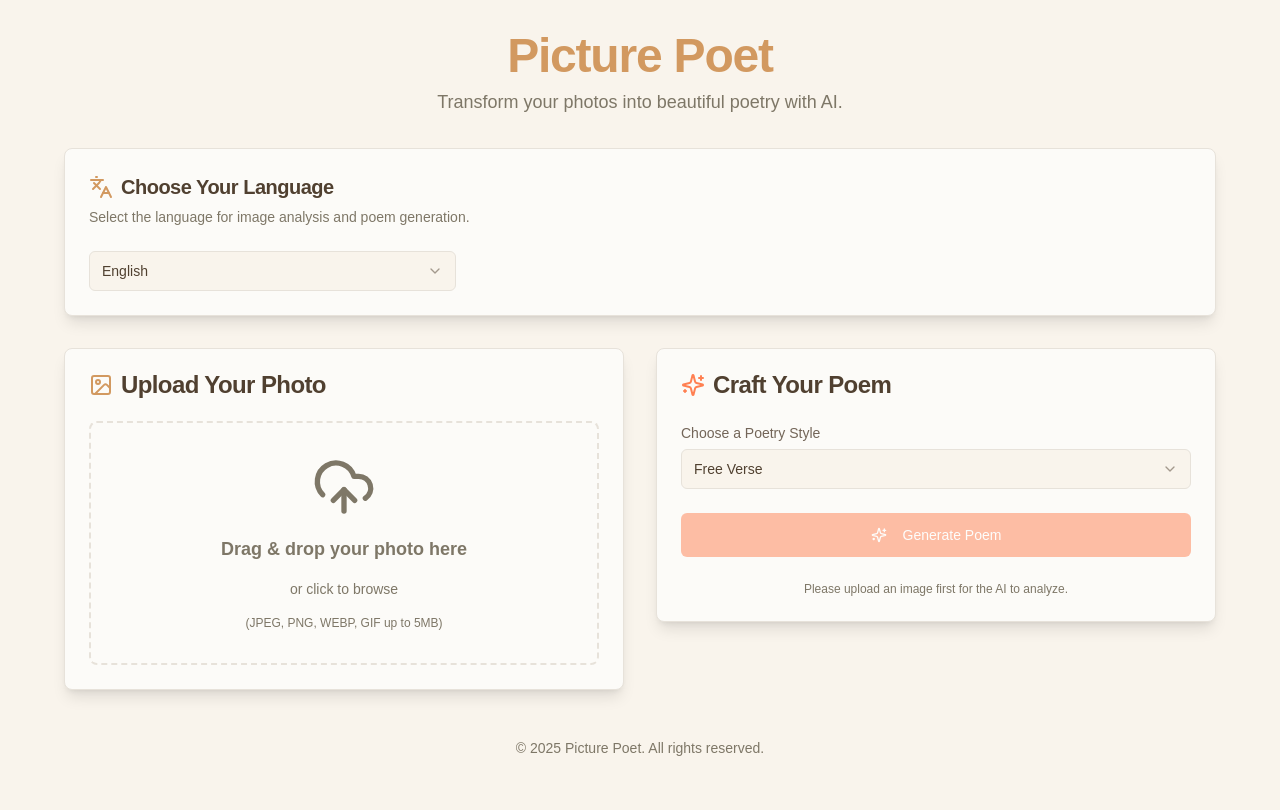
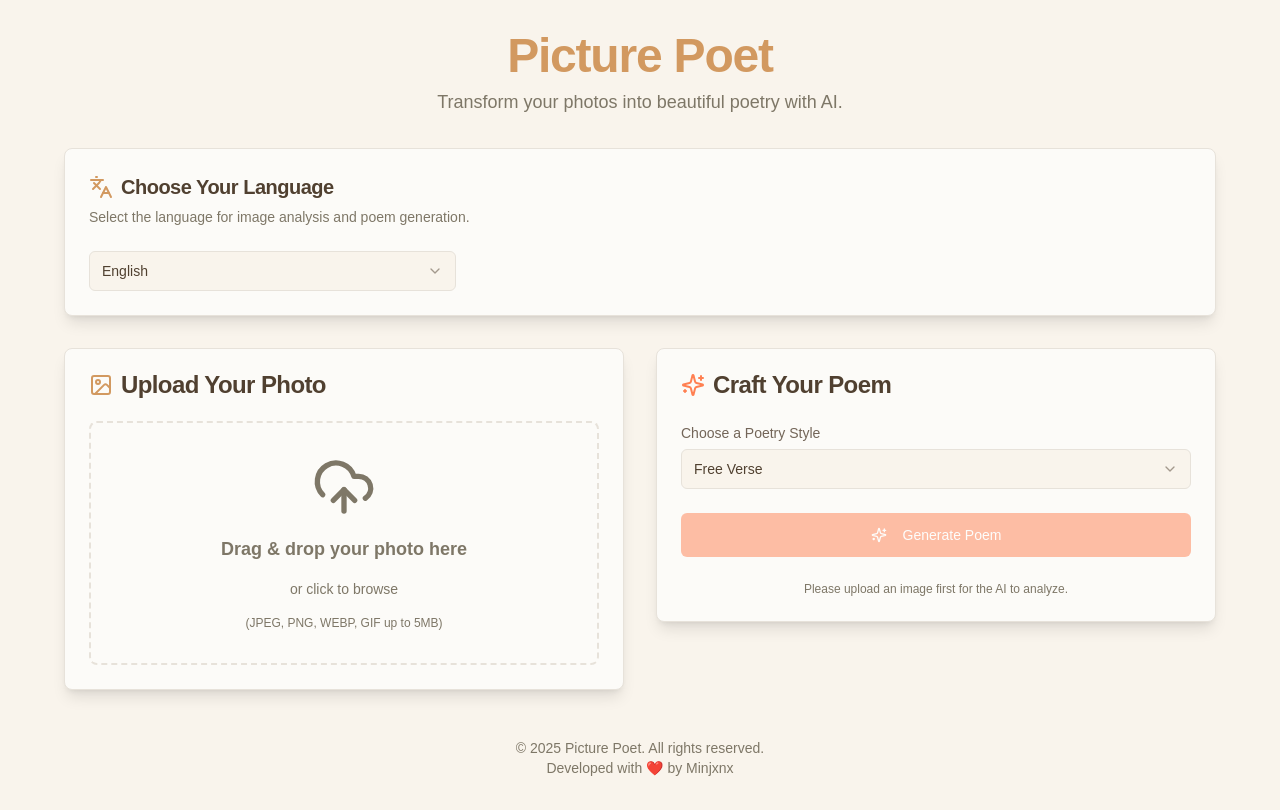
Before and after one commit to Minjxnx/picture-poet, a Next.js app: page / in a window 1280 px wide. Built offline with nearby package versions, Linux system fonts and the light colour scheme; what @genkit-ai/googleai, genkit would draw is missing.

Commit message:
Edited the copyright

```diff
--- a/src/app/page.tsx
+++ b/src/app/page.tsx
@@ -331,6 +331,7 @@ export default function PicturePoetPage() {
         <p>
           &copy; {new Date().getFullYear()} Picture Poet. All rights reserved.
         </p>
+        <p>Developed with ❤️ by Minjxnx</p>
       </footer>
     </div>
   );
```
